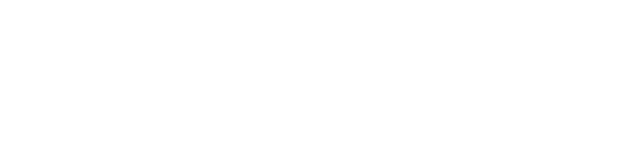
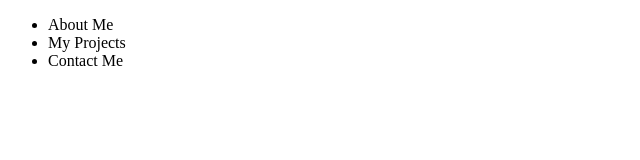
Before and after one commit to jc4657/my-portfolio, a plain HTML site: page index.html in a window 1280 px wide. Shown: the whole page, without its empty margins (0-640 px from the left). Drawn offline with Linux system fonts and the light colour scheme.

Commit message:
Add navigation

```diff
--- a/index.html
+++ b/index.html
@@ -6,3 +6,14 @@
     <title>Jason Chen</title>
     <link rel="stylesheet" href="style.css">
   </head>
+  <body>
+    <header>
+      <nav>
+        <ul>
+          <li>About Me</li>
+          <li>My Projects</li>
+          <li>Contact Me</li>
+        </ul>
+      </nav>
+    </header>
+  </body>
```
